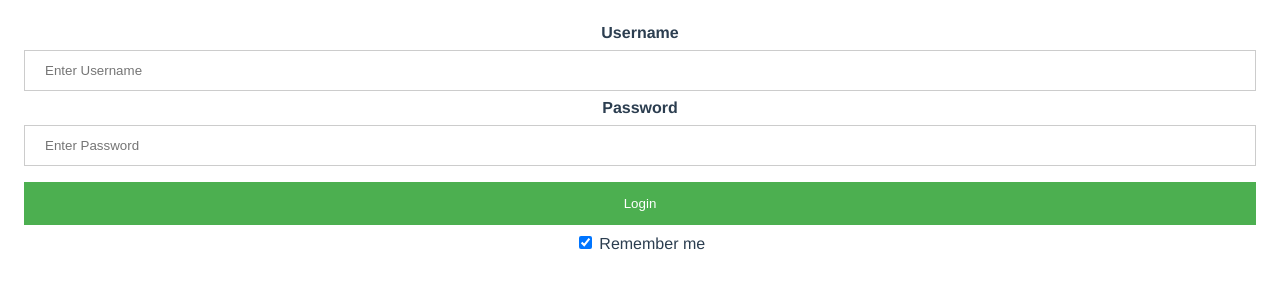
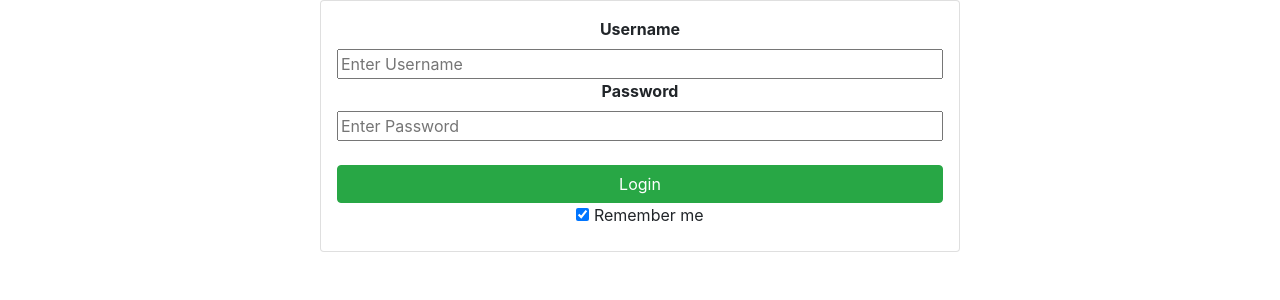
Before and after one commit to Visualizd/client, a Vue app: page /login in a window 1280 px wide. Shown: the top 300 px of the page. Built offline with nearby package versions, Linux system fonts and the light colour scheme.

Commit message:
Bootstrap-ify the login page

```diff
--- a/package.json
+++ b/package.json
@@ -8,6 +8,7 @@
     "lint": "vue-cli-service lint"
   },
   "dependencies": {
+    "bootstrap-vue": "^2.15.0",
     "core-js": "^3.6.5",
     "vue": "^2.6.11",
     "vue-class-component": "^7.2.3",
--- a/src/App.vue
+++ b/src/App.vue
@@ -7,26 +7,3 @@
     <router-view/>
   </div>
 </template>
-
-<style>
-#app {
-  font-family: Avenir, Helvetica, Arial, sans-serif;
-  -webkit-font-smoothing: antialiased;
-  -moz-osx-font-smoothing: grayscale;
-  text-align: center;
-  color: #2c3e50;
-}
-
-#nav {
-  padding: 30px;
-}
-
-#nav a {
-  font-weight: bold;
-  color: #2c3e50;
-}
-
-#nav a.router-link-exact-active {
-  color: #42b983;
-}
-</style>
--- a/src/views/Login.vue
+++ b/src/views/Login.vue
@@ -1,19 +1,23 @@
 <template>
-    <div class="container">
+  <center>
+    <div class="card w-50 p-3">
       <label for="uname"><b>Username</b></label>
       <input v-model="username" type="text" placeholder="Enter Username" name="uname" required>
 
       <label for="psw"><b>Password</b></label>
       <input v-model="passwd" type="password" placeholder="Enter Password" name="psw" required>
+      <br>
 
-        <button type="submit">Login</button>
+      <b-button type="submit" variant="success">Login</b-button>
       <label>
         <input type="checkbox" checked="checked" name="remember"> Remember me
       </label>
     </div>
+  </center>
 </template>
 
-<script>
+<script lang="ts">
+
 export default {
     data() {
         return {
@@ -22,78 +26,5 @@ export default {
         }
     }
 }
+
 </script>
-
-<style scoped>
-    /* Bordered form */
-    form {
-    border: 3px solid #f1f1f1;
-    }
-
-    /* Full-width inputs */
-    input[type=text], input[type=password] {
-    width: 100%;
-    padding: 12px 20px;
-    margin: 8px 0;
-    display: inline-block;
-    border: 1px solid #ccc;
-    box-sizing: border-box;
-    }
-
-    /* Set a style for all buttons */
-    button {
-    background-color: #4CAF50;
-    color: white;
-    padding: 14px 20px;
-    margin: 8px 0;
-    border: none;
-    cursor: pointer;
-    width: 100%;
-    }
-
-    /* Add a hover effect for buttons */
-    button:hover {
-    opacity: 0.8;
-    }
-
-    /* Extra style for the cancel button (red) */
-    .cancelbtn {
-    width: auto;
-    padding: 10px 18px;
-    background-color: #f44336;
-    }
-
-    /* Center the avatar image inside this container */
-    .imgcontainer {
-    text-align: center;
-    margin: 24px 0 12px 0;
-    }
-
-    /* Avatar image */
-    img.avatar {
-    width: 40%;
-    border-radius: 50%;
-    }
-
-    /* Add padding to containers */
-    .container {
-    padding: 16px;
-    }
-
-    /* The "Forgot password" text */
-    span.psw {
-    float: right;
-    padding-top: 16px;
-    }
-
-    /* Change styles for span and cancel button on extra small screens */
-    @media screen and (max-width: 300px) {
-        span.psw {
-            display: block;
-            float: none;
-        }
-        .cancelbtn {
-            width: 100%;
-        }
-    }
-</style>
```
Also changed, not shown: src/main.ts (+7 -0 lines), 1 other file (tests, documents, lock files or other folders). Lines whose indentation alone changed are shown as unchanged.
